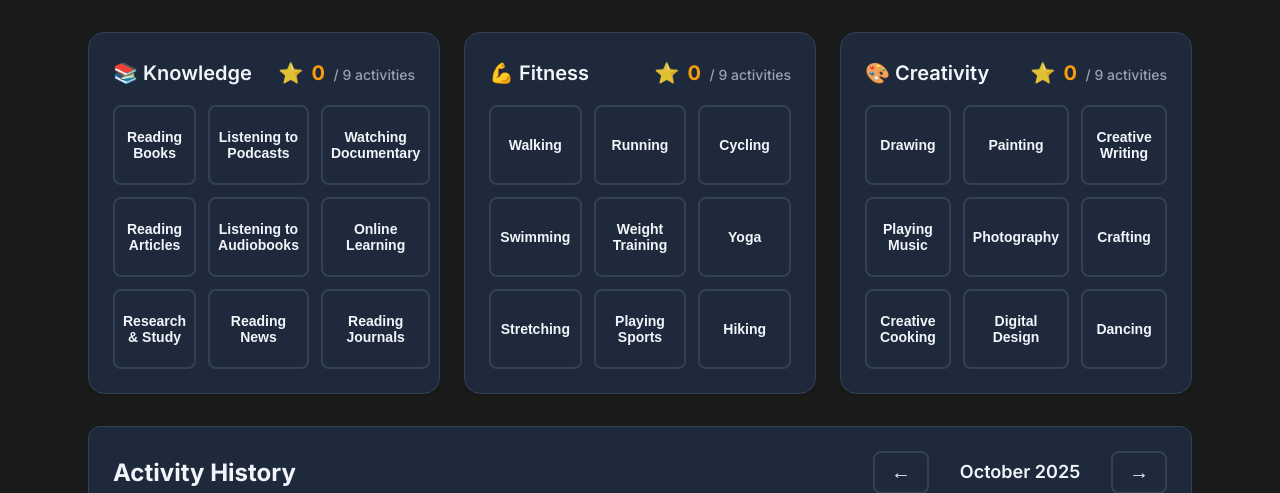
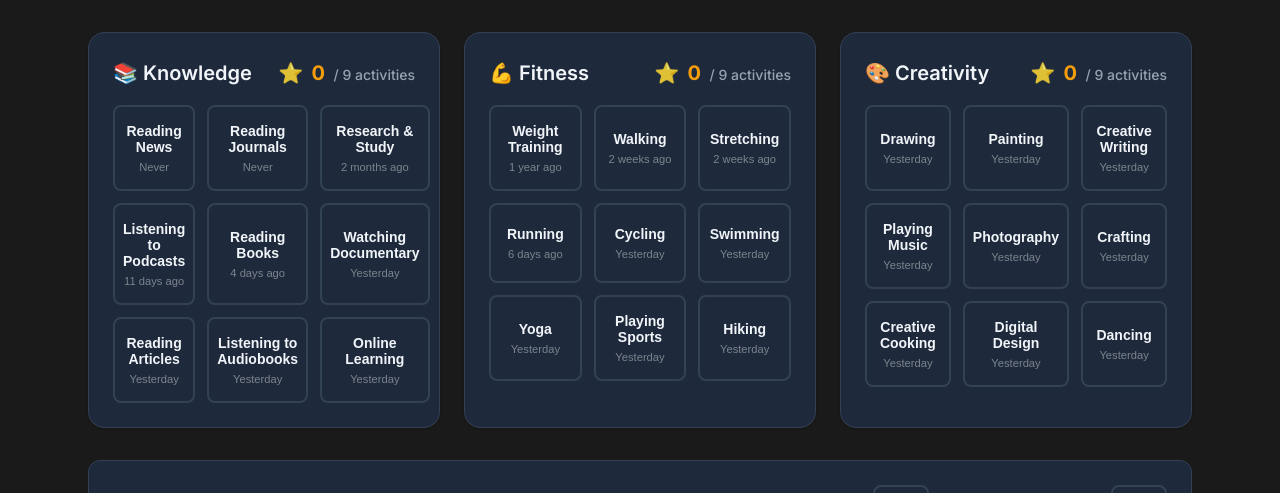
Before and after one commit to dulacz/mini-daily, a FastAPI app: page / in a window 1280 px wide. Shown: the part 247-740 px from the top of the page. Run offline with FastAPI, Linux system fonts and the light colour scheme; data comes from the database, SQL or seed files in the repository; both versions use the stored data as it was after the commit.

Commit message:
New feature: sort activity

```diff
--- a/app/core/db.py
+++ b/app/core/db.py
@@ -101,6 +101,31 @@ def get_day_completions(date_str: Optional[str] = None) -> Dict[str, Dict[str, b
             if task not in result:
                 result[task] = {}
             result[task][activity] = bool(completed)
+
+        return result
+
+
+def get_last_completion_dates(exclude_date: Optional[str] = None) -> Dict[str, Dict[str, str]]:
+    """Get the last completion date for each activity (excluding a specific date, typically today)"""
+    if exclude_date is None:
+        exclude_date = get_pacific_date().isoformat()
+
+    with get_conn() as conn:
+        cursor = conn.execute(
+            """
+            SELECT task, activity, MAX(date) as last_date
+            FROM activity_completions
+            WHERE completed = 1 AND date < ?
+            GROUP BY task, activity
+        """,
+            (exclude_date,),
+        )
+
+        result = {}
+        for task, activity, last_date in cursor.fetchall():
+            if task not in result:
+                result[task] = {}
+            result[task][activity] = last_date
 
         return result
 
--- a/app/main.py
+++ b/app/main.py
@@ -60,7 +60,12 @@ async def get_day_completions(date_str: Optional[str] = None):
     """Get all activity completions for a specific date"""
     try:
         completions = db.get_day_completions(date_str)
-        return {"date": date_str or date.today().isoformat(), "completions": completions}
+        last_completions = db.get_last_completion_dates(date_str)
+        return {
+            "date": date_str or date.today().isoformat(),
+            "completions": completions,
+            "last_completions": last_completions,
+        }
     except Exception as e:
         raise HTTPException(status_code=500, detail=f"Error getting day completions: {str(e)}")
 
--- a/static/app-styles.css
+++ b/static/app-styles.css
@@ -346,6 +346,14 @@ body.user-carol {
     font-size: 0.875rem;
 }
 
+.activity-btn-grid .activity-last-completed {
+    font-size: 0.7rem;
+    opacity: 0.6;
+    margin-top: 0.375rem;
+    font-weight: 400;
+    color: rgba(255, 255, 255, 0.7);
+}
+
 .activity-btn-grid .activity-task {
     font-size: 0.75rem;
     opacity: 0.7;
--- a/templates/index.html
+++ b/templates/index.html
@@ -90,6 +90,7 @@
                         <button class="activity-btn-grid" :class="{ 'active': activity.completed }"
                             @click="toggleActivity(activity.task, activity.activity)">
                             <div class="activity-label" x-text="activity.label"></div>
+                            <div class="activity-last-completed" x-text="getTimeAgo(activity.lastCompletedDate)"></div>
                         </button>
                     </template>
                 </div>
@@ -110,6 +111,7 @@
                         <button class="activity-btn-grid" :class="{ 'active': activity.completed }"
                             @click="toggleActivity(activity.task, activity.activity)">
                             <div class="activity-label" x-text="activity.label"></div>
+                            <div class="activity-last-completed" x-text="getTimeAgo(activity.lastCompletedDate)"></div>
                         </button>
                     </template>
                 </div>
@@ -130,6 +132,7 @@
                         <button class="activity-btn-grid" :class="{ 'active': activity.completed }"
                             @click="toggleActivity(activity.task, activity.activity)">
                             <div class="activity-label" x-text="activity.label"></div>
+                            <div class="activity-last-completed" x-text="getTimeAgo(activity.lastCompletedDate)"></div>
                         </button>
                     </template>
                 </div>
@@ -214,13 +217,40 @@
                     if (response.ok) {
                         const data = await response.json();
                         const completions = data.completions || {};
+                        const lastCompletions = data.last_completions || {};
 
-                        // Update activity completion status
+                        // Update activity completion status and last completion date
                         this.activities.forEach(activity => {
                             const taskCompletions = completions[activity.task] || {};
                             activity.completed = taskCompletions[activity.activity] || false;
+
+                            const taskLastCompletions = lastCompletions[activity.task] || {};
+                            activity.lastCompletedDate = taskLastCompletions[activity.activity] || null;
                         });
                     }
+                },
+
+                getTimeAgo(dateStr) {
+                    if (!dateStr) return 'Never';
+
+                    const date = new Date(dateStr);
+                    const today = new Date();
+                    const diffTime = today - date;
+                    const diffDays = Math.floor(diffTime / (1000 * 60 * 60 * 24));
+
+                    if (diffDays === 0) return 'Today';
+                    if (diffDays === 1) return 'Yesterday';
+                    if (diffDays < 14) return `${diffDays} days ago`;
+                    if (diffDays < 60) {
+                        const weeks = Math.floor(diffDays / 7);
+                        return weeks === 1 ? '1 week ago' : `${weeks} weeks ago`;
+                    }
+                    if (diffDays < 365) {
+                        const months = Math.floor(diffDays / 30);
+                        return months === 1 ? '1 month ago' : `${months} months ago`;
+                    }
+                    const years = Math.floor(diffDays / 365);
+                    return years === 1 ? '1 year ago' : `${years} years ago`;
                 },
 
                 async toggleActivity(task, activity) {
@@ -350,7 +380,17 @@
                 },
 
                 getTaskActivities(taskId) {
-                    return this.activities.filter(a => a.task === taskId);
+                    return this.activities
+                        .filter(a => a.task === taskId)
+                        .sort((a, b) => {
+                            // Null dates (never completed) come first
+                            if (!a.lastCompletedDate && !b.lastCompletedDate) return 0;
+                            if (!a.lastCompletedDate) return -1;
+                            if (!b.lastCompletedDate) return 1;
+
+                            // Otherwise sort by date (oldest first)
+                            return new Date(a.lastCompletedDate) - new Date(b.lastCompletedDate);
+                        });
                 },
 
                 getTaskCompletedCount(taskId) {
```
Also changed, not shown: data/checkins.db, 1 other file.
